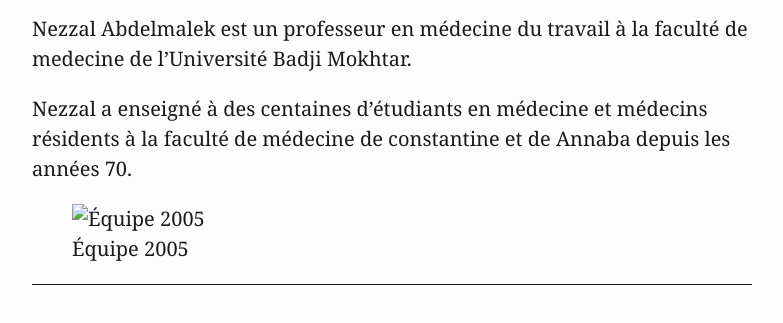
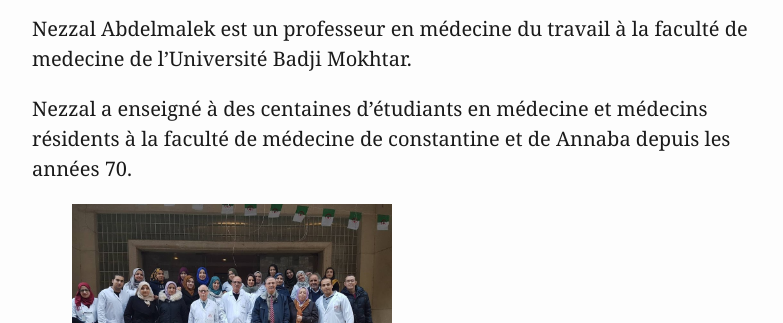
Before and after one commit to Pedagogia-Abdelmaleknezzal/Markdownezzal, a plain HTML site: page index.html in a window 1280 px wide. Shown: the part 179-502 px from the top of the page, without its empty margins (248-1031 px from the left). Drawn offline with Linux system fonts and the light colour scheme.

Commit message:
update src image

```diff
--- a/index.html
+++ b/index.html
@@ -154,7 +154,7 @@
 <p>Nezzal Abdelmalek est un professeur en médecine du travail à la faculté de medecine de l’Université Badji Mokhtar.</p>
 <p>Nezzal a enseigné à des centaines d’étudiants en médecine et médecins résidents à la faculté de médecine de constantine et de Annaba depuis les années 70.</p>
 <figure>
-<img src="/main/Image/PhotoequipeservicemedecinedutravailCHUAnnaba.jpg" title="Équipe du service 2005" alt="Équipe 2005" /><figcaption aria-hidden="true">Équipe 2005</figcaption>
+<img src="./Image/PhotoequipeservicemedecinedutravailCHUAnnaba.jpg" title="Équipe du service 2005" alt="Équipe 2005" /><figcaption aria-hidden="true">Équipe 2005</figcaption>
 </figure>
 <hr />
 <h2 id="table-of-contents">Table of Contents:</h2>
```
